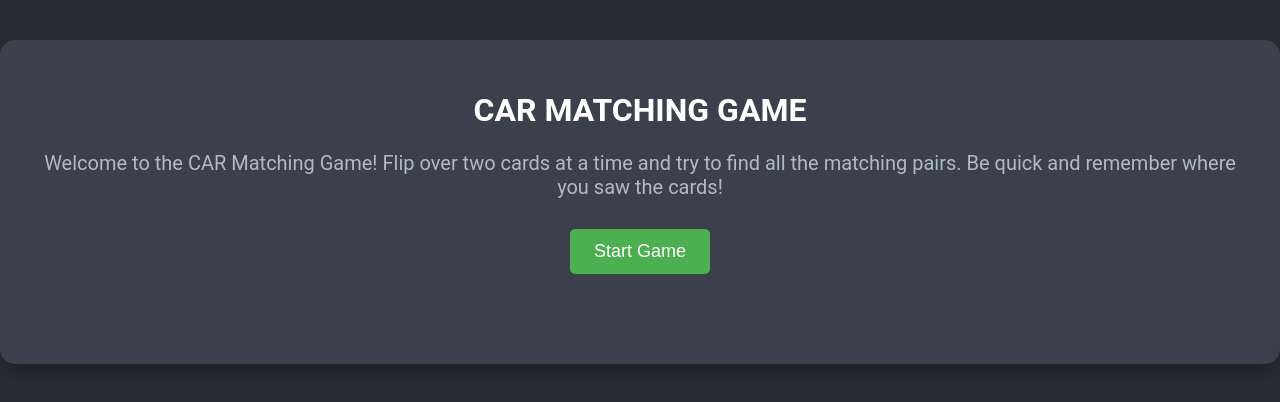
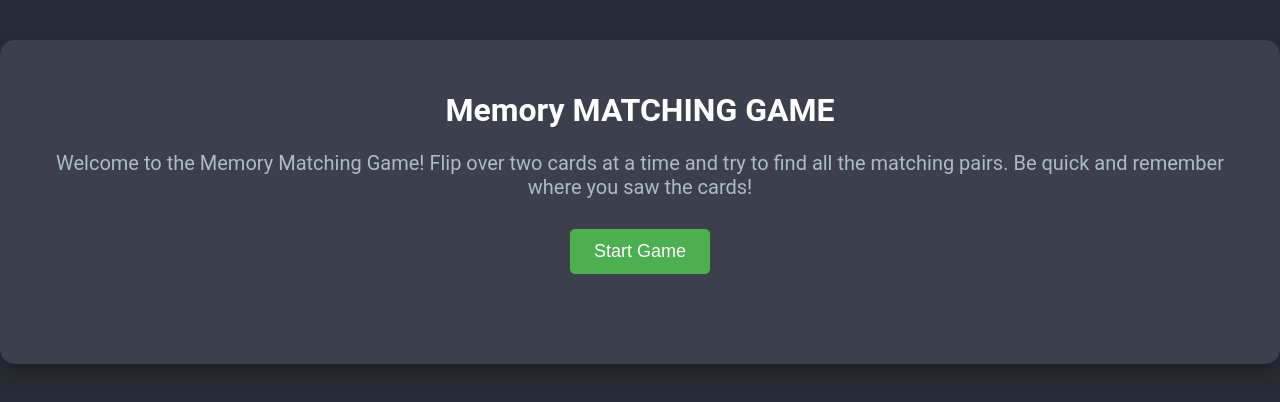
Before and after one commit to IbrahimxHussain/gamers, a plain HTML site: page index.html in a window 1280 px wide. Drawn offline with Linux system fonts and the light colour scheme.

Commit message:
Update index.html

```diff
--- a/index.html
+++ b/index.html
@@ -3,14 +3,14 @@
 <head>
     <meta charset="UTF-8">
     <meta name="viewport" content="width=device-width, initial-scale=1.0">
-    <title>CAR Matching Game</title>
+    <title>Memory Matching Game</title>
     <link rel="stylesheet" href="styles.css">
 </head>
 <body>
     <div class="container">
-        <h1>CAR MATCHING GAME</h1>
+        <h1>Memory MATCHING GAME</h1>
         <p class="instructions">
-            Welcome to the CAR Matching Game!  Flip over two cards at a time and try to find all the matching pairs. Be quick and remember where you saw the cards!
+            Welcome to the Memory Matching Game!  Flip over two cards at a time and try to find all the matching pairs. Be quick and remember where you saw the cards!
         </p>
         <button id="start-game">Start Game</button>
         <div id="game-board" class="game-board">
```
